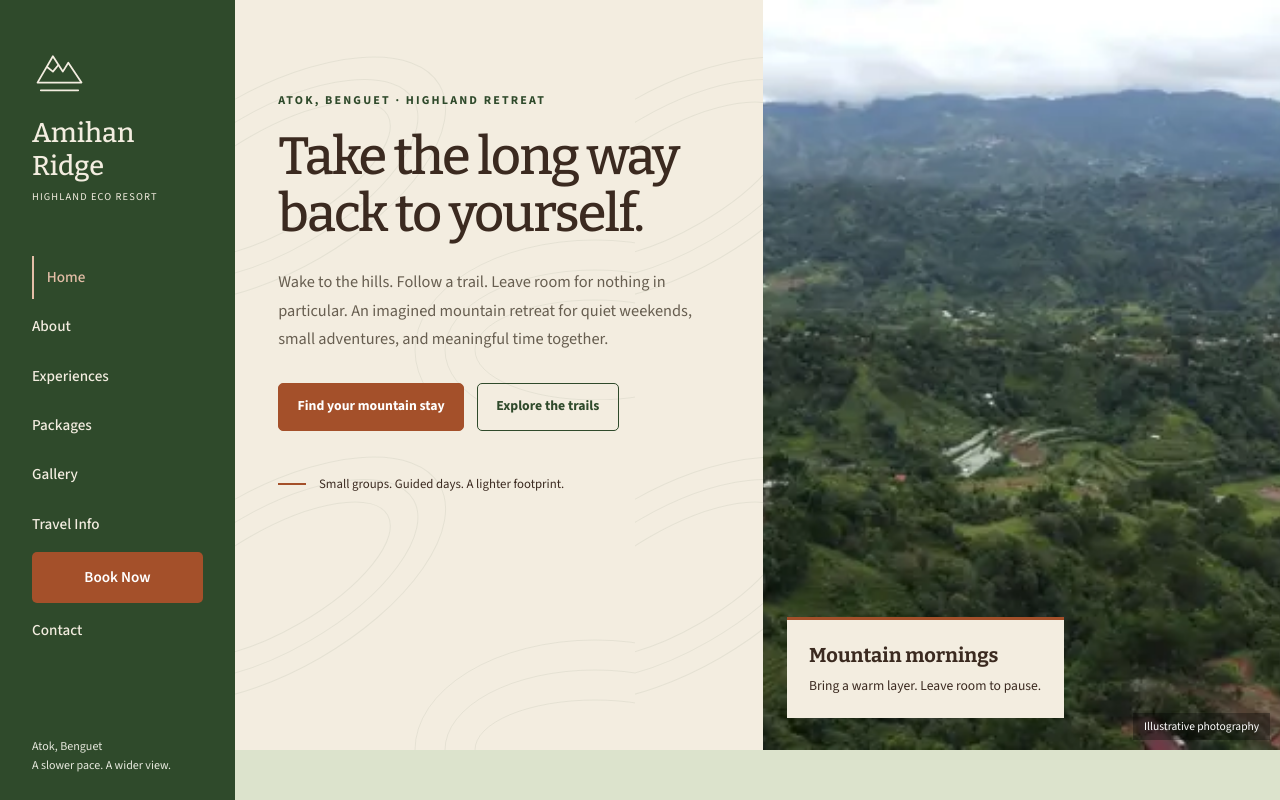
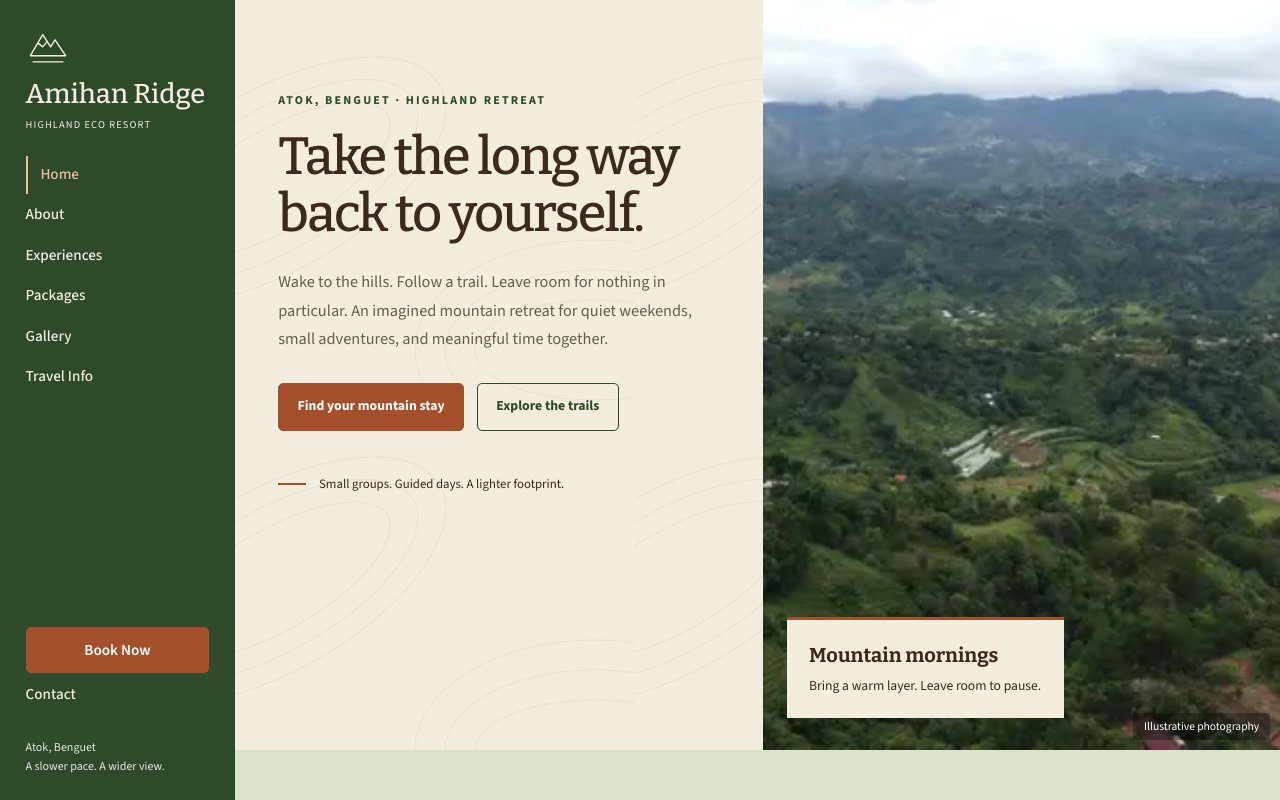
Before and after one commit to CharlesManalo/amihan-ridge-resort, a plain HTML site: page index.html in a window 1280 px wide. Shown: the top 800 px of the page. Drawn offline with Linux system fonts and the light colour scheme.

Commit message:
Add website name file and improve desktop sidebar layout

```diff
--- a/css/style.css
+++ b/css/style.css
@@ -138,3 +138,21 @@
 @media(max-width:900px){.ridge-main{grid-template-columns:1fr;gap:2.5rem;padding:3rem 0}.ridge-ground{flex-direction:column;align-items:flex-start;gap:1.2rem}.ridge-ground .footer-fine{text-align:left}}
 
 .site-footer.footer-redesign a.ridge-wordmark{font-size:1.8rem}.site-footer.footer-redesign .ridge-letter h2{text-transform:none;font-family:var(--heading-font)}.site-footer.footer-redesign .ridge-directory nav a{font-size:1rem}
+
+/* Desktop sidebar fits the viewport without a separate scroll area. */
+@media(min-width:1024px){
+ .highlands:not(.compact-navigation) .site-header{overflow:visible;padding:clamp(1rem,3vh,2rem) 1.6rem}
+ .highlands:not(.compact-navigation) .header-inner{gap:clamp(1rem,3vh,2rem);min-height:0}
+ .highlands:not(.compact-navigation) .header-inner>.brand{gap:.65rem;flex-shrink:0}
+ .highlands:not(.compact-navigation) .brand-mark{width:44px;height:44px}
+ .highlands:not(.compact-navigation) .site-nav{min-height:0}
+ .highlands:not(.compact-navigation) .nav-list{gap:.15rem}
+ .highlands:not(.compact-navigation) .nav-list a{min-height:38px;padding:.4rem 0}
+ .highlands:not(.compact-navigation) .nav-list .nav-book{padding:.65rem 1rem}
+ .highlands:not(.compact-navigation) .sidebar-note{margin-top:0;flex-shrink:0}
+}
+@media(min-width:1024px) and (max-height:700px){
+ .highlands:not(.compact-navigation) .sidebar-note{display:none}
+ .highlands:not(.compact-navigation) .brand-mark{width:36px;height:36px}
+ .highlands:not(.compact-navigation) .header-inner{gap:1rem}
+}
--- a/js/main.js
+++ b/js/main.js
@@ -16,8 +16,9 @@
   // Keep the same navigation usable by mouse, keyboard, and touch.
   const nav = $('#site-nav'), toggle = $('.menu-toggle'), close = $('.menu-close');
   if (nav && toggle) {
-    const syncTextSize = () => document.body.classList.toggle('compact-navigation', parseFloat(getComputedStyle(document.documentElement).fontSize) > 20);
+    const syncTextSize = () => document.body.classList.toggle('compact-navigation', parseFloat(getComputedStyle(document.documentElement).fontSize) > 20 || (innerWidth >= 1024 && innerHeight < 540));
     syncTextSize();
+    window.addEventListener('resize', syncTextSize);
     if ('ResizeObserver' in window) new ResizeObserver(syncTextSize).observe(document.documentElement);
     const openMenu = () => {nav.classList.add('is-open'); toggle.setAttribute('aria-expanded','true'); document.body.classList.add('menu-open'); close.focus();};
     const closeMenu = (restore = true) => {nav.classList.remove('is-open'); toggle.setAttribute('aria-expanded','false'); document.body.classList.remove('menu-open'); if(restore) toggle.focus();};
```
Also changed, not shown: Amihan Ridge Eco Resort.txt (added).
